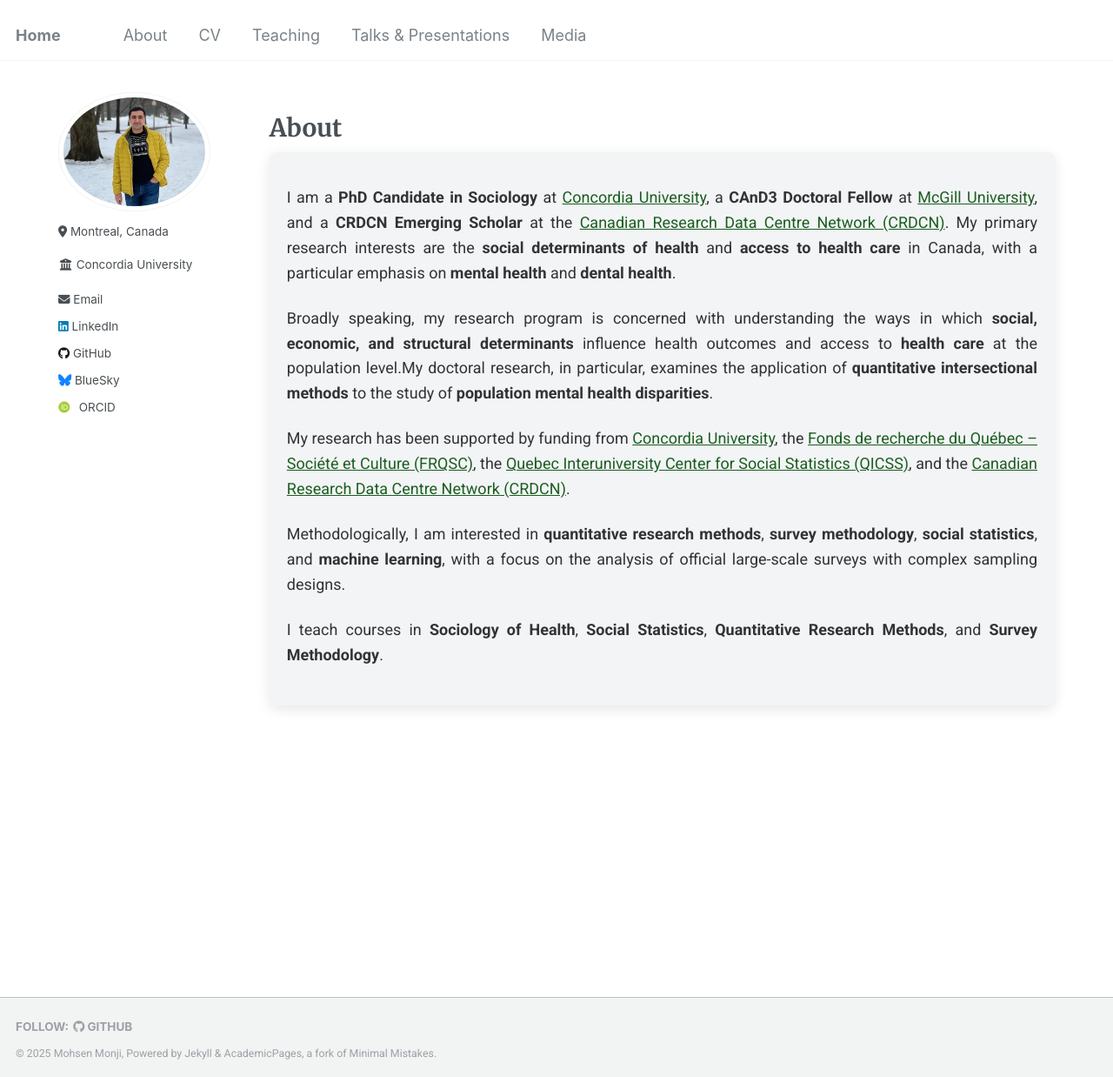
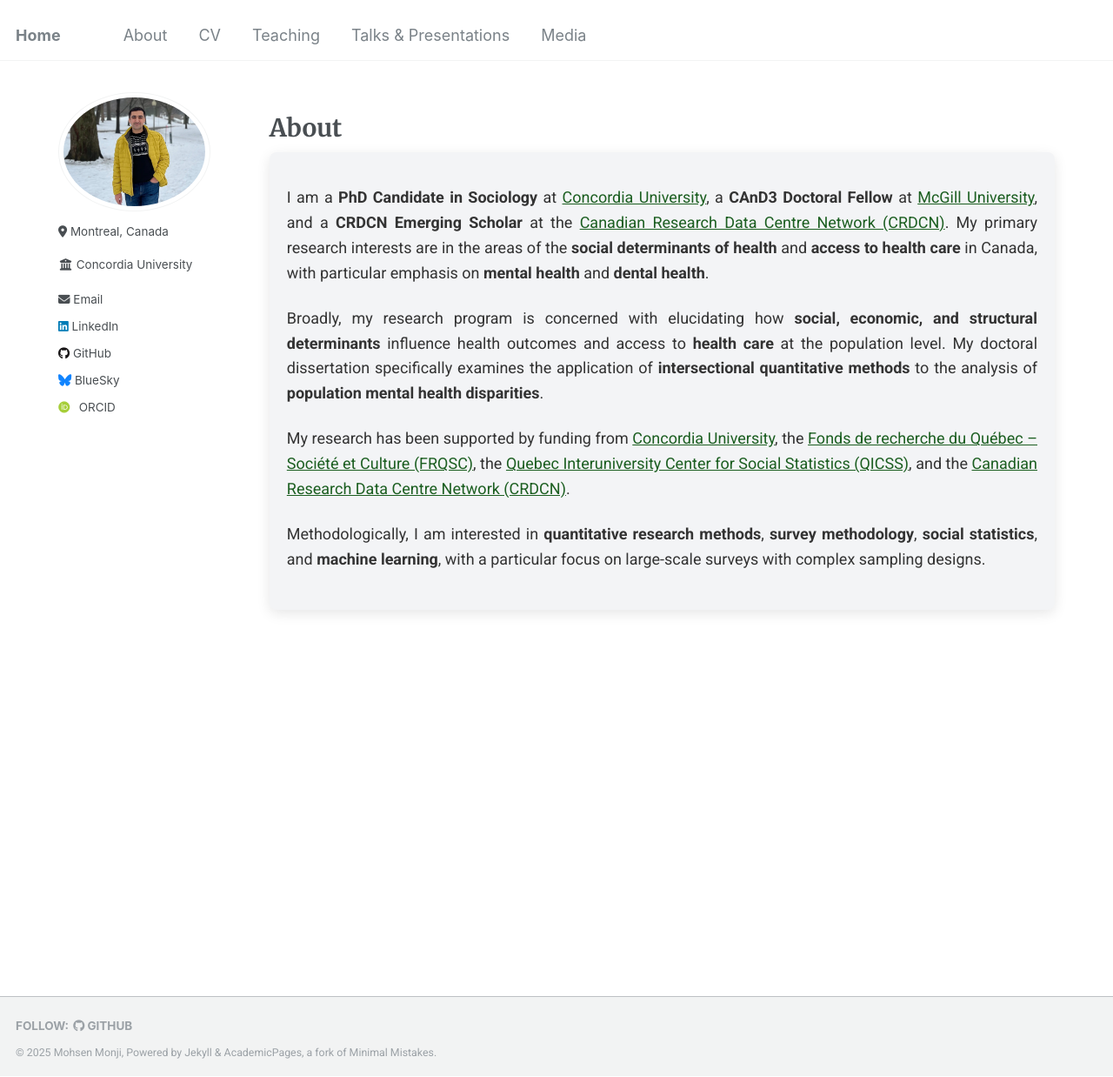
Before and after one commit to Mohsnmonji/mohsnmonji.github.io, a Jekyll site: the page built from about-me.md, in a window 1280 px wide and 1238 px high. Shown: the whole window at 87% size. Built offline with Jekyll 4.4.1, drawn with Linux system fonts in a browser that asks for light colours; some web fonts are replaced.

Commit message:
Update about-me.md

```diff
--- a/about-me.md
+++ b/about-me.md
@@ -88,18 +88,19 @@ author_profile: true
     <a href="https://www.mcgill.ca/cand3/our-people/fellows-2024-25" target="_blank">McGill University</a>,
     and a <strong>CRDCN Emerging Scholar</strong> at the
     <a href="https://crdcn.ca" target="_blank">Canadian Research Data Centre Network (CRDCN)</a>.
-    My primary research interests are the
+    My primary research interests are in the areas of the
     <strong>social determinants of health</strong> and
-    <strong>access to health care</strong> in Canada, with a particular emphasis on
+    <strong>access to health care</strong> in Canada, with particular emphasis on
     <strong>mental health</strong> and <strong>dental health</strong>.
   </p>
 
   <p>
-    Broadly speaking, my research program is concerned with understanding the ways in which
+    Broadly, my research program is concerned with elucidating how
     <strong>social, economic, and structural determinants</strong> influence health outcomes and access to
-    <strong>health care</strong> at the population level.My doctoral research, in particular, examines the application of <strong>quantitative intersectional methods</strong>
-    to the study of <strong>population mental health disparities</strong>.
-  </p>
+    <strong>health care</strong> at the population level.
+    My doctoral dissertation specifically examines the application of
+    <strong> intersectional quantitative methods</strong> to the analysis of
+    <strong>population mental health disparities</strong>.
 
   <p>
     My research has been supported by funding from
@@ -112,11 +113,5 @@ author_profile: true
   <p>
     Methodologically, I am interested in <strong>quantitative research methods</strong>,
     <strong>survey methodology</strong>, <strong>social statistics</strong>, and <strong>machine learning</strong>,
-    with a focus on the analysis of official large-scale surveys with complex sampling designs.
+    with a particular focus on large-scale surveys with complex sampling designs.
   </p>
-
-  <p>
-    I teach courses in <strong>Sociology of Health</strong>, <strong>Social Statistics</strong>,
-    <strong>Quantitative Research Methods</strong>, and <strong>Survey Methodology</strong>.
-  </p>
-</div>
```
